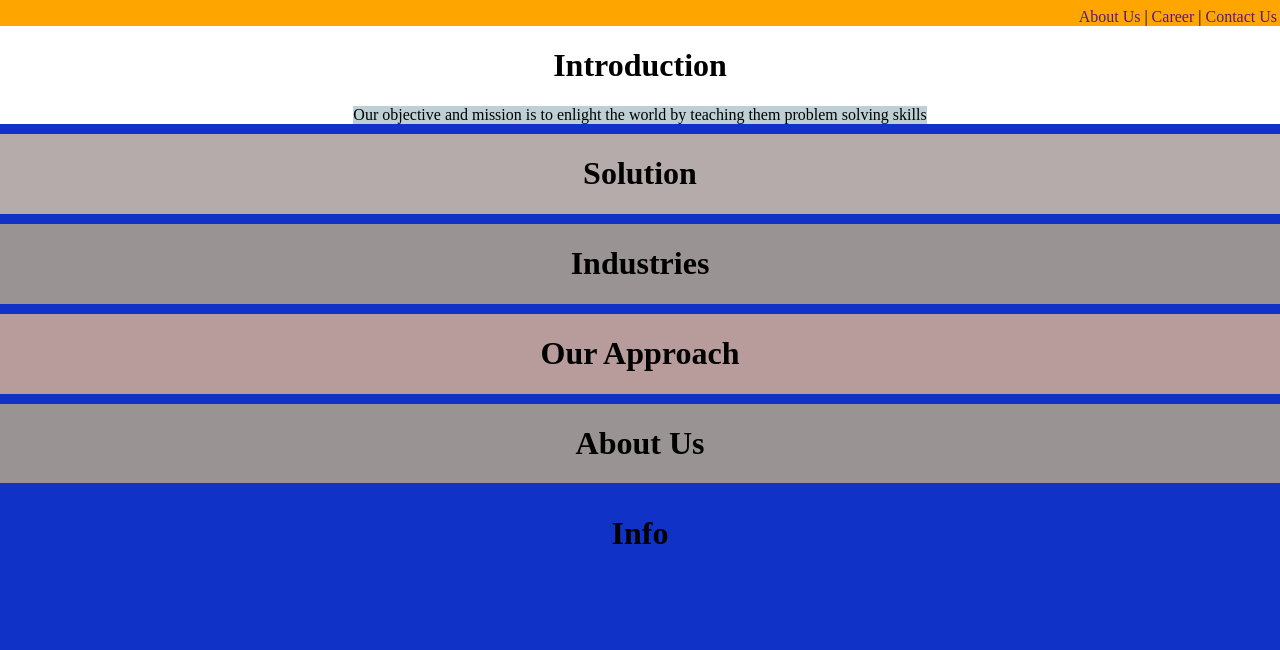
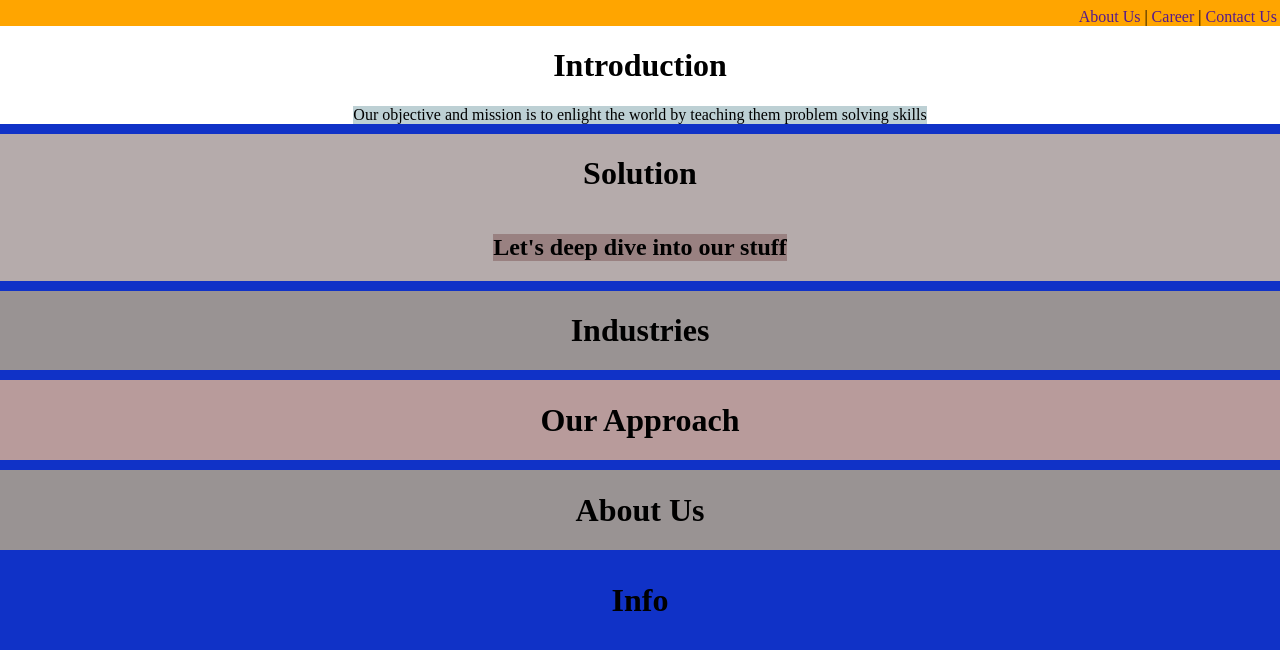
Before and after one commit to ah2355/SampleWeb, a plain HTML site: page index.html in a window 1280 px wide. Drawn offline with Linux system fonts and the light colour scheme.

Commit message:
Testing the website link

```diff
--- a/index.html
+++ b/index.html
@@ -25,6 +25,7 @@
 
     <div class = "stuff1">
         <h1>Solution</h1>
+        <h2>Let's deep dive into our stuff</h2>
     </div>
 
     <div class = "stuff2">
--- a/style.css
+++ b/style.css
@@ -47,6 +47,7 @@ body
 .stuff1
 {
     display:flex;
+    flex-direction: column;
     background-color:#b5abab;
     align-items:center;
     justify-content:center;
@@ -54,6 +55,11 @@ body
     /*Used for filling the box sides to the screen*/
     margin-right:-10px;
     margin-left:-10px;
+}
+
+.stuff1 h2
+{
+    background-color: rgb(153, 129, 129);
 }
 
 .stuff2
```
